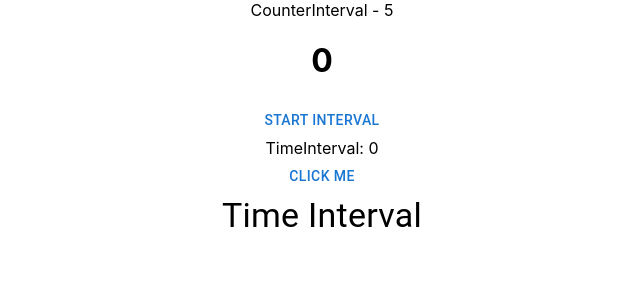
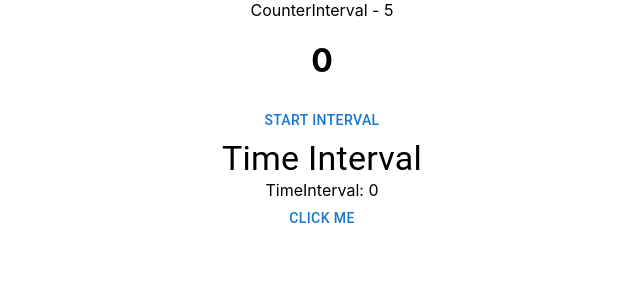
Before and after one commit to Techie-Mahesh/React_MachineCoding, a React (Create React App) app: page / in a window 1280 px wide. Shown: the top 300 px of the page, without its empty margins (318-958 px from the left). Built offline with nearby package versions, Linux system fonts and the light colour scheme.

Commit message:
Time Travel

```diff
--- a/src/App.js
+++ b/src/App.js
@@ -13,10 +13,10 @@ function App() {
     <div className="App">
       <CounterInterval />
       <Timer />
+      <Typography variant="h4">Time Interval</Typography>
       <TimeInterval />
       {/* <Images /> */}
       {/* <Form /> */}
-      <Typography variant="h4">Time Interval</Typography>
       {/* <ToDoList /> */}
       {/* <Form1 /> */}
       {/* <ImperativeHook /> */}
```
